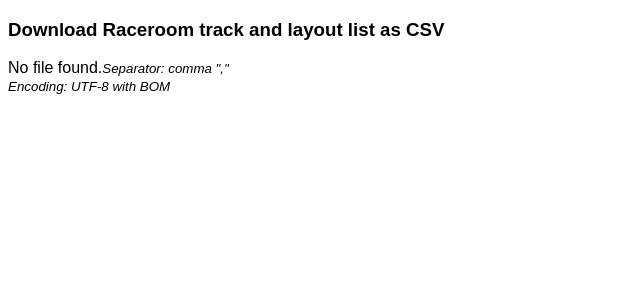
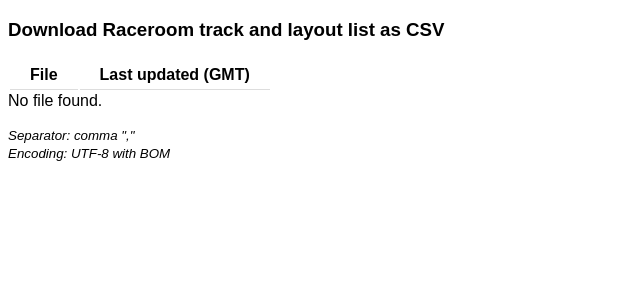
Before and after one commit to hiboudev/raceroom-track-selector, a PHP site: page /download/index.php in a window 1280 px wide. Shown: the top 300 px of the page, without its empty margins (0-640 px from the left). Run offline with PHP 8.4, Linux system fonts and the light colour scheme; lists and menus that the app fills with data are empty.

Commit message:
Table for files presentation.

```diff
--- a/download/index.php
+++ b/download/index.php
@@ -13,31 +13,40 @@
         body {
             font-family: sans-serif
         }
+        th, td {
+            padding: 5px 20px;
+            border-bottom: 1px solid #ddd;
+        }
     </style>
 </head>
 
 <body>
     <h3>Download Raceroom track and layout list as CSV</h3>
     <p>
+        <table><thead><tr><th>File</th><th>Last updated (GMT)</th></tr></thead><tbody>
 <?php
 $files = glob("../files/r3e-tracks_??-??.csv");
 $count = 0;
-echo "<ul>";
 foreach ($files as $file) {
+    echo "<tr>";
     if (!is_file($file)) {
         continue;
     }
     $count++;
-    echo "<li><a href=\"$file\">" . basename($file) . "</a></li>";
+    $fileName    = basename($file);
+    $lastModDate = gmdate("d/m/y H:i", filemtime($file));
+
+    echo "<td><a href=\"$file\">" . $fileName . "</a></td><td><small>$lastModDate</small></td>";
+    echo "</tr>";
 }
-echo "</ul>";
+echo "</tbody></table>";
 if ($count == 0) {
     echo "No file found.";
 }
 
 ?>
-<small><em>Separator: comma ","<br/>Encoding: UTF-8 with BOM</em></small>
     </p>
+    <p><small><em>Separator: comma ","<br/>Encoding: UTF-8 with BOM</em></small></p>
 
 </body>
 </html>
```
